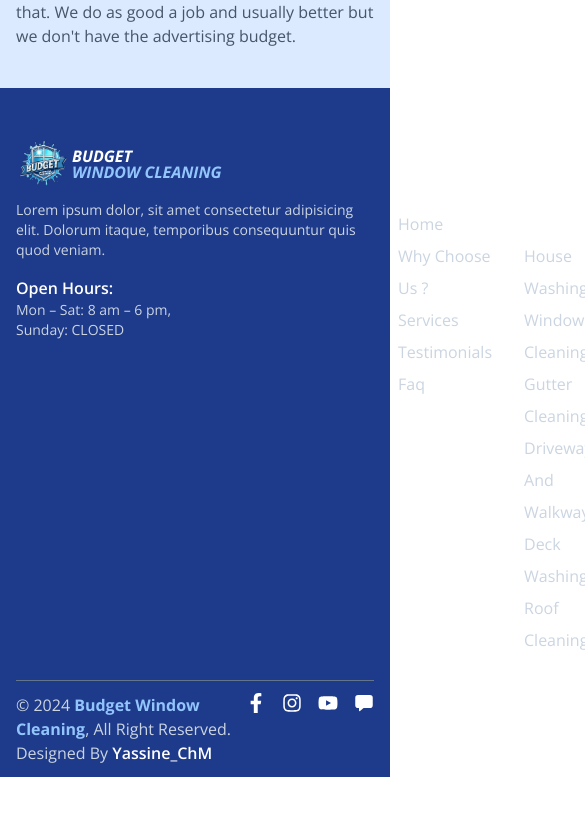
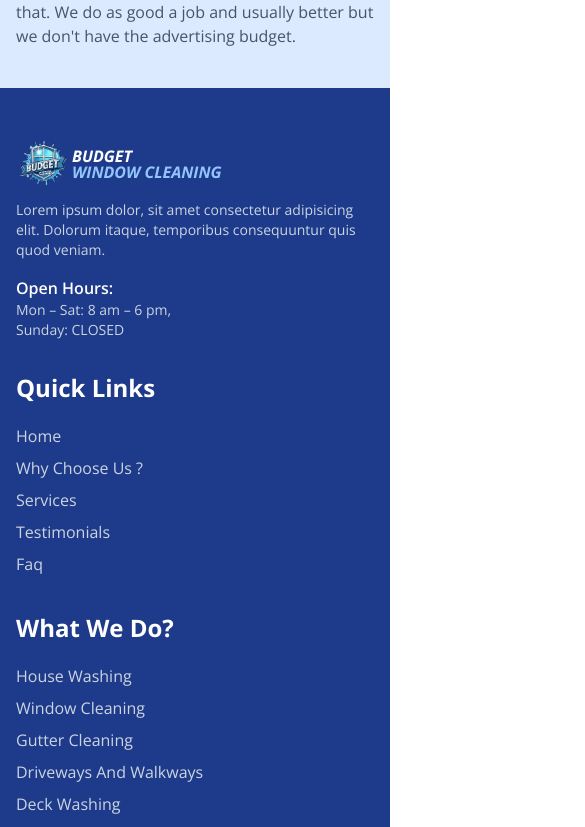
Before and after one commit to yassinechmarekh/budget-window-cleaning, a React (Vite) app: page / in a window 390 px wide. Shown: the part 6727-7554 px from the top of the page, 585 px wide, since content can reach past the window. Before the commit the page ends 7504 px from the top, so only its background shows below. Built offline with nearby package versions, Linux system fonts and the light colour scheme.

Commit message:
responsive footer

```diff
--- a/src/components/footer/Footer.jsx
+++ b/src/components/footer/Footer.jsx
@@ -13,7 +13,7 @@ export default function Footer({ links }) {
     <footer className="bg-blue-900">
       <div className="container">
         <div className="pt-10 pb-6">
-          <div className="grid grid-cols-[350px_1fr_1fr_1fr] gap-8">
+          <div className="grid grid-cols-1 sm:grid-cols-2 lg:grid-cols-[300px_1fr_1fr_1fr] xl:grid-cols-[350px_1fr_1fr_1fr] gap-8">
             <div>
               <a
                 href="/"
@@ -112,8 +112,8 @@ export default function Footer({ links }) {
             </div>
           </div>
         </div>
-        <div className="py-3 border-t border-slate-500 flex justify-between">
-          <p className="text-slate-300">
+        <div className="py-3 border-t border-slate-500 flex flex-col lg:flex-row lg:justify-between gap-3">
+          <p className="text-slate-300 text-center">
             &copy; 2024{" "}
             <span className="text-blue-300 font-bold capitalize">
               budget window cleaning
@@ -126,7 +126,7 @@ export default function Footer({ links }) {
               Yassine_ChM
             </a>
           </p>
-          <ul className="flex gap-4">
+          <ul className="flex gap-4 justify-center">
             <li className="footer-social-list">
               <a href="https://www.facebook.com/BudgetWindowCleaningOhio/" target="_blank"><FaFacebookF size={20} /></a>
             </li>
--- a/src/index.css
+++ b/src/index.css
@@ -52,6 +52,6 @@
     @apply text-white hover:text-blue-300 hover:scale-90 transition-all duration-300 ease-in-out;
   }
   .btn-back-top{
-    @apply fixed bottom-6 right-6 bg-blue-900 hover:bg-blue-600 text-white w-12 h-12 flex justify-center items-center rounded-full transition-colors duration-300 ease-in-out cursor-pointer z-30;
+    @apply fixed bottom-6 right-6 bg-blue-900 hover:bg-blue-600 text-white w-12 h-12 flex justify-center items-center rounded-full transition-colors duration-300 ease-in-out cursor-pointer animate-bounce z-30;
   }
 }
```
